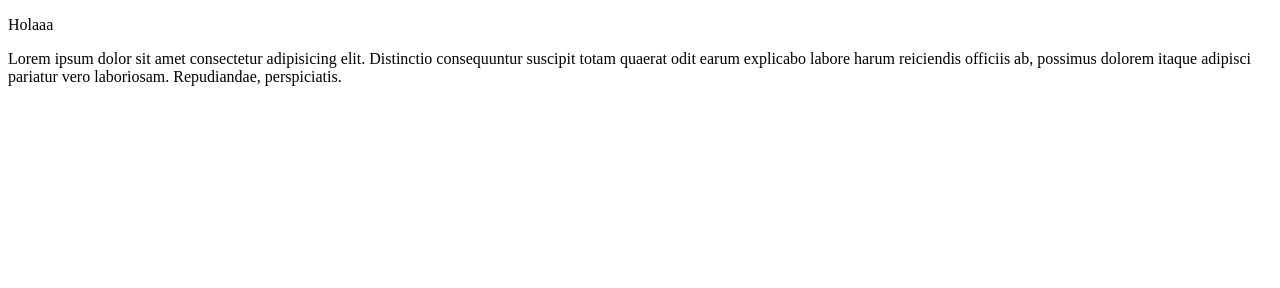
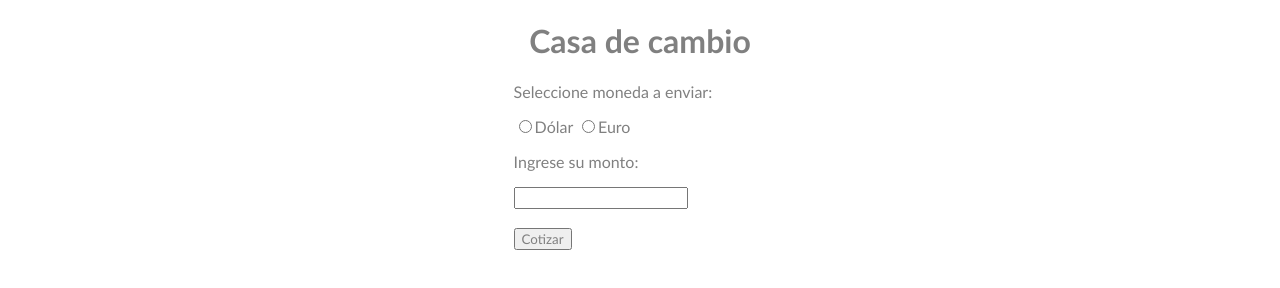
Before and after one commit to EduardoHinojosa127/Lab04, a plain HTML site: page index.html in a window 1280 px wide. Drawn offline with Linux system fonts and the light colour scheme.

Commit message:
Formulario funcional

```diff
--- /dev/null
+++ b/css/styles.css
@@ -0,0 +1,22 @@
+*{
+	color: gray;
+	font-family: 'calibri';
+
+}
+
+
+h1{
+	text-align: center;
+}
+
+form{
+	text-align: left;
+	position: relative;
+	margin-left: 40%;
+}
+
+}
+.button{
+	background: gray;
+	color: white;
+}
--- a/index.html
+++ b/index.html
@@ -1,19 +1,41 @@
 <!DOCTYPE html>
 <html>
 <head>
-    <meta charset='utf-8'>
-    <meta http-equiv='X-UA-Compatible' content='IE=edge'>
-    <title>Page Title</title>
-    <meta name='viewport' content='width=device-width, initial-scale=1'>
-    <link rel='stylesheet' type='text/css' media='screen' href='main.css'>
-    <script src='main.js'></script>
+    <meta charset="utf-8">
+    <title>Casa de Cambio</title>
+    <link rel="stylesheet" type="text/css" href="css/styles.css">
+    <script type="text/javascript">
+        function cambiar(){
+            var num1=parseInt(document.getElementById("monto").value);
+            var resultado=0;
+            var dolar=3.7;
+            var euro=4.04;
+            if(document.getElementById("dolar").checked){
+                resultado=num1/dolar;
+                alert('El cambio de soles a dolares es: '+resultado.toFixed(2));
+            }
+            else if(document.getElementById("euro").checked){
+                resultado=num1/euro;
+                alert('El cambio de soles a euros es: '+resultado.toFixed(2));
+            }
+            else{
+                alert('Completa los campos');
+            }
+        }
+    </script>
 </head>
 <body>
-    <p>Holaaa</p>
-    <p>Lorem ipsum dolor sit amet consectetur adipisicing elit.
-        Distinctio consequuntur suscipit totam quaerat odit earum explicabo
-        labore harum reiciendis officiis ab, possimus dolorem itaque adipisci pariatur vero
-        laboriosam. Repudiandae, perspiciatis.
-    </p>
+
+    <h1>Casa de cambio</h1>
+    <form class="form">
+        <p>Seleccione moneda a enviar:</p>
+        <input type="radio" name="Dolar" id="dolar">Dólar
+        <input type="radio" name="Dolar" id="euro">Euro
+        <br>
+        <p>Ingrese su monto:</p>
+        <input type="number" name="Monto" id="monto">
+        <br><br>
+        <input type="button" name="" value="Cotizar" class="button" onclick="cambiar()">
+    </form>
 </body>
 </html>
```
